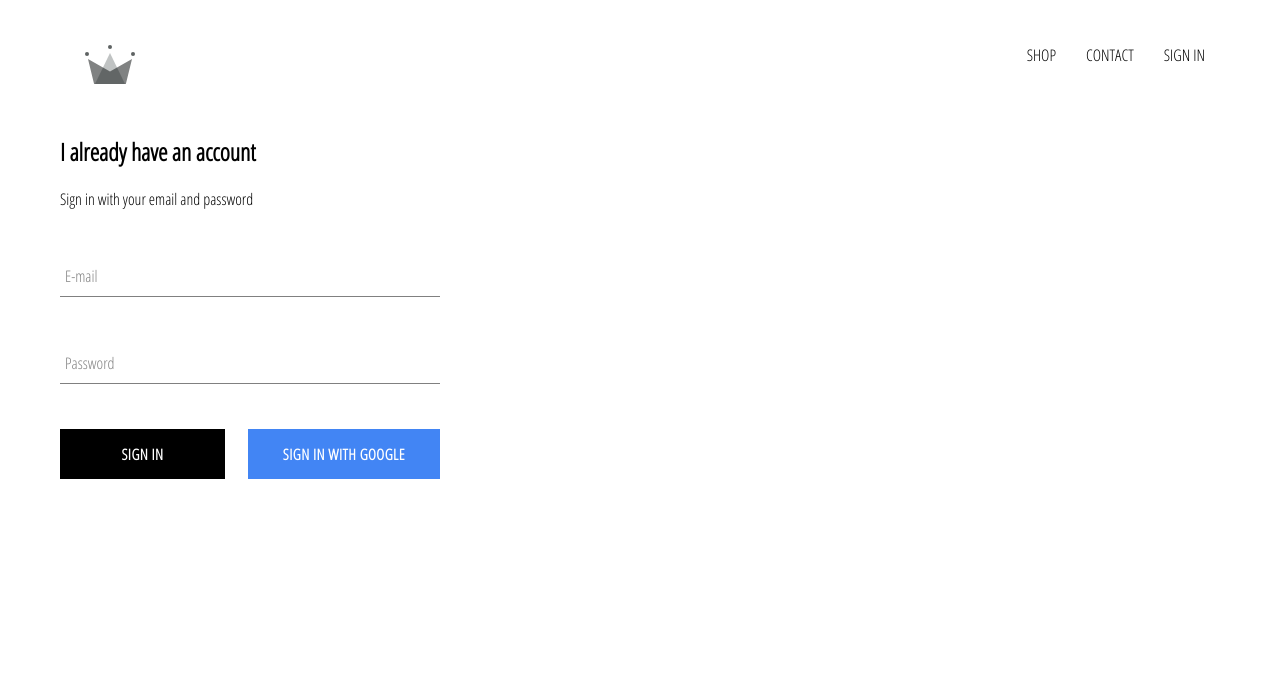
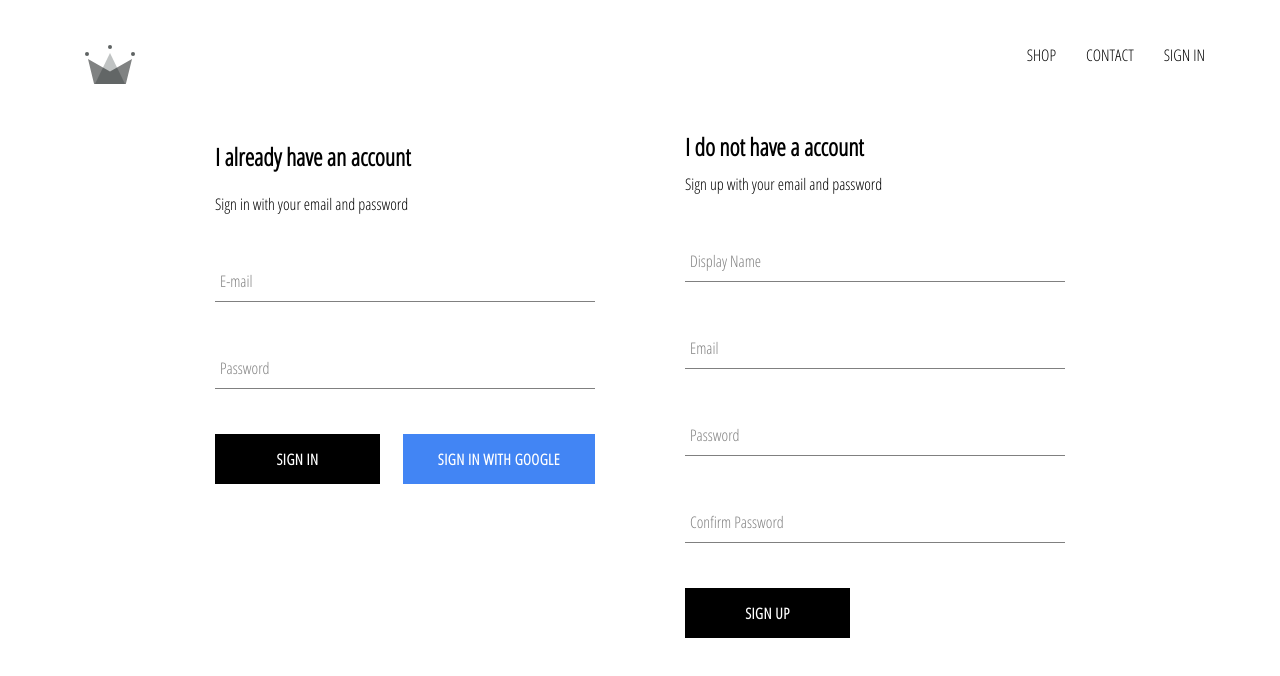
Before and after one commit to SidorinAD/crwn-clothing, a React (Create React App) app: page /signin in a window 1280 px wide. Shown: the top 676 px of the page. Built offline with nearby package versions, Linux system fonts and the light colour scheme; no server answers.

Commit message:
sign in handleSubmit method is done

```diff
--- a/src/components/sign-in/sign-in.component.jsx
+++ b/src/components/sign-in/sign-in.component.jsx
@@ -3,7 +3,7 @@
 import FormInput from '../form-input/form-input.component.jsx';
 import CustomButton from '../../components/custom-button/custom-button.component.jsx';
 
-import { signInWithGoogle } from '../../firebase/firebase.utils';
+import { auth, signInWithGoogle } from '../../firebase/firebase.utils';
 
 import './sign-in.styles.scss';
 
@@ -18,8 +18,17 @@
 
     }
 
-    handleSubmit = event => {
+    handleSubmit = async event => {
         event.preventDefault();
+
+        const {email, password } = this.state;
+
+        try {
+            await auth.signInWithEmailAndPassword(email, password);
+            this.setState({ email: '', password: ''});
+        } catch (error) {
+            console.log(error);
+        }
 
         this.setState({ email: '', password: ''})
     }
--- /dev/null
+++ b/src/components/sign-up/sign-up.component.jsx
@@ -0,0 +1,107 @@
+import React from 'react';
+
+import FormInput from '../form-input/form-input.component';
+import CustomButton from '../custom-button/custom-button.component';
+
+import { auth, createUserProfileDocument } from '../../firebase/firebase.utils';
+
+import './sign-up.styles.scss';
+import SignIn from '../sign-in/sign-in.component';
+
+class SignUp extends React.Component {
+    constructor(){
+        super();
+
+        this.state = {
+            displayName: '',
+            email: '',
+            password: '',
+            confirmPassword: ''
+        }
+    }
+
+    handleSubmit = async event => {
+        event.preventDefault();
+
+        const {displayName, email, password, confirmPassword} = this.state;
+
+        if(password !== confirmPassword ) {
+            alert("passwords don't match");
+            return;
+        }
+
+        try{
+            const { user } = await auth.createUserWithEmailAndPassword(
+                email,
+                password
+            );
+
+            await createUserProfileDocument(user, {displayName});
+
+            this.setState({
+                displayName: '',
+                email: '',
+                password: '',
+                confirmPassword: ''
+            })
+
+        } catch (error) {
+            console.error(error);
+        }
+    };
+
+    handleChange = event => {
+        const { name, value } = event.target;
+
+        this.setState({[name]: value});
+    };
+
+    render() {
+        const {displayName, email, password, confirmPassword} = this.state;
+        return(
+            <div className='sign-up'>
+                <h2 className='title'>I do not have a account</h2>
+                <span>Sign up with your email and password</span>
+                 <form className='sign-up-form' onSubmit={this.handleSubmit}>
+                     <FormInput
+                        type='text'
+                        name='displayName'
+                        value={displayName}
+                        onChange={this.handleChange}
+                        label='Display Name'
+                        required
+                     />
+                     <FormInput
+                        type='email'
+                        name='email'
+                        value={email}
+                        onChange={this.handleChange}
+                        label='Email'
+                        required
+                    />
+                     <FormInput
+                        type='password'
+                        name='password'
+                        value={password}
+                        onChange={this.handleChange}
+                        label='Password'
+                        required
+                    />
+
+                     <FormInput
+                        type='password'
+                        name='confirmPassword'
+                        value={confirmPassword}
+                        onChange={this.handleChange}
+                        label='Confirm Password'
+                        required
+                    />
+                    <CustomButton type='submit'> SIGN UP </CustomButton>
+                 </form>
+
+            </div>
+        )
+    }
+}
+
+export default SignUp;
--- /dev/null
+++ b/src/components/sign-up/sign-up.styles.scss
@@ -0,0 +1,9 @@
+.sign-up {
+    display: flex;
+    flex-direction: column;
+    width: 380px;
+
+    .title {
+        margin: 10px 0;
+    }
+}
--- a/src/pages/sign-in-and-sign-up/sign-in-and-sign-up.component.jsx
+++ b/src/pages/sign-in-and-sign-up/sign-in-and-sign-up.component.jsx
@@ -1,11 +1,15 @@
 import React from 'react';
 
 import SignIn from '../../components/sign-in/sign-in.component';
+import SignUp from '../../components/sign-up/sign-up.component';
 
 import './sign-in-and-sign-up.styles.scss';
 
 const SignInAndSignUpPage = () => (
-    <div className='sign-in-and-sign-up'><SignIn></SignIn></div>
+    <div className='sign-in-and-sign-up'>
+        <SignIn/>
+        <SignUp/>
+    </div>
 )
 
 export default SignInAndSignUpPage
--- a/src/pages/sign-in-and-sign-up/sign-in-and-sign-up.styles.scss
+++ b/src/pages/sign-in-and-sign-up/sign-in-and-sign-up.styles.scss
@@ -0,0 +1,6 @@
+.sign-in-and-sign-up {
+    width: 850px;
+    display: flex;
+    justify-content: space-between;
+    margin: 30px auto;
+}
```
